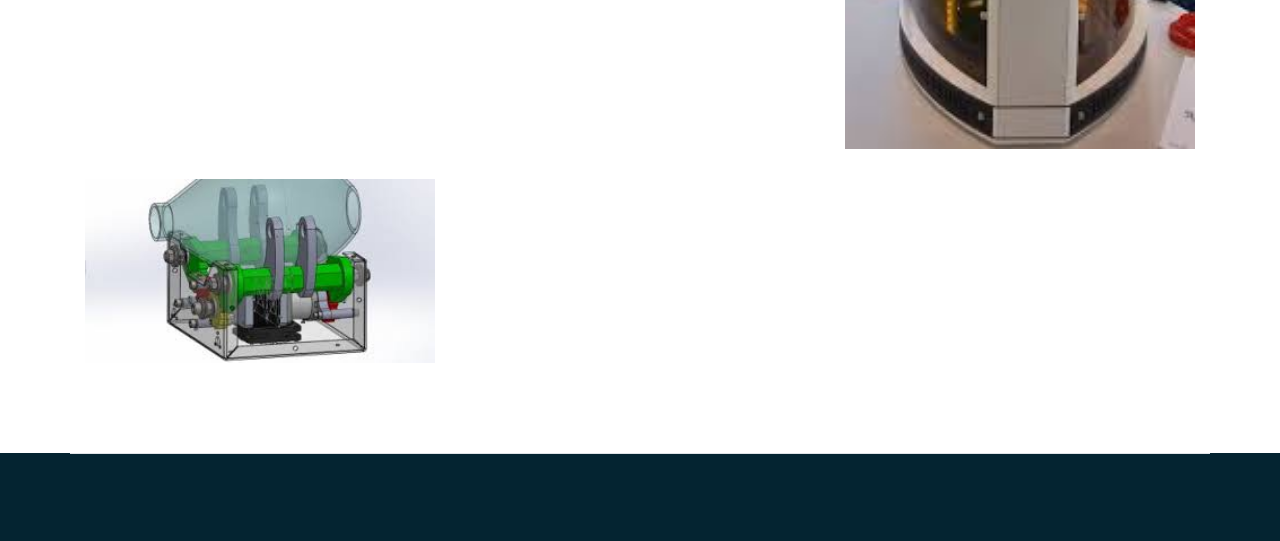
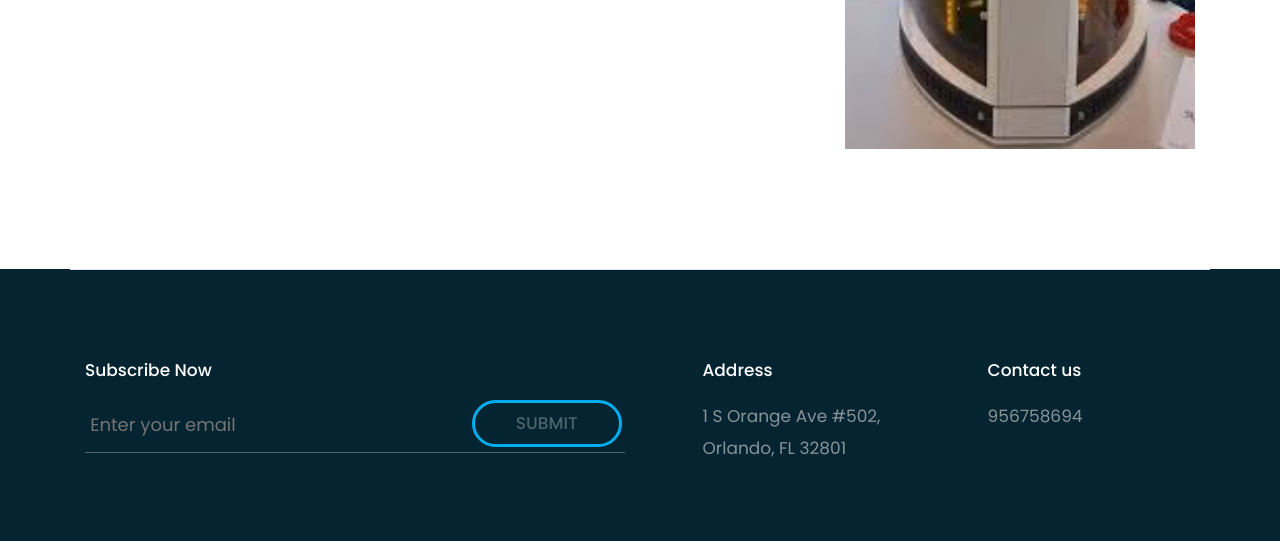
Before and after one commit to OwenMaine/symme, a plain HTML site: page ourwork.html in a window 1280 px wide. Shown: the part 1947-2488 px from the top of the page. Drawn offline with nearby package versions, Linux system fonts and the light colour scheme.

Commit message:
Update ourwork.html

```diff
--- a/ourwork.html
+++ b/ourwork.html
@@ -172,7 +172,7 @@
                </div>
                <div class="col-md-4">
                   <div class="our_box">
-                     <figure><img src="images/our15.jpg" alt="Our Work" class="img-fluid"/></figure>
+                     <!--<figure><img src="images/our15.jpg" alt="Our Work" class="img-fluid"/></figure>-->
                   </div>
                </div>
             </div>
```
